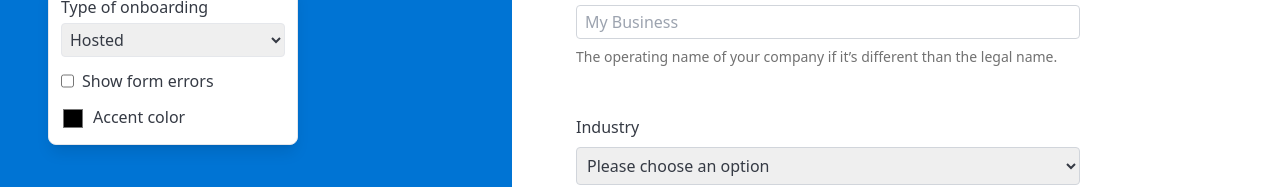
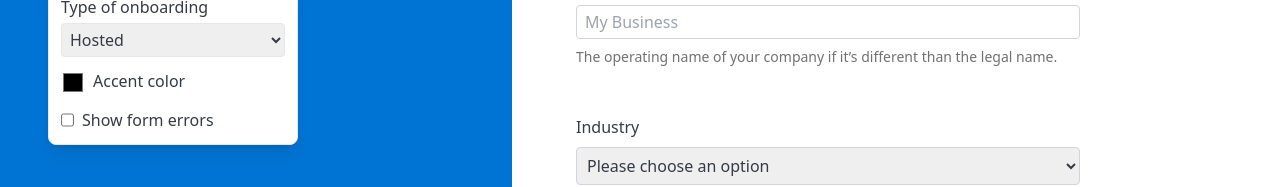
Before and after one commit to eliang-stripe/onboarding, a Gatsby site: page / in a window 1280 px wide. Shown: the part 607-794 px from the top of the page. Built offline with nearby package versions, Linux system fonts and the light colour scheme; Gatsby itself is replaced by a stand-in of ours.

Commit message:
fix color issue

```diff
--- a/package.json
+++ b/package.json
@@ -38,7 +38,7 @@
     "serve": "gatsby serve",
     "clean": "gatsby clean",
     "test": "echo \"Write tests! -> https://gatsby.dev/unit-testing\" && exit 1",
-    "deploy": "gatsby build --prefix-paths && gh-pages -d public"
+    "deploy": "gatsby build --prefix-paths && gh-pages -d public --message 'GIT_VALID_PII_OVERRIDE'"
   },
   "repository": {
     "type": "git",
--- a/src/pages/index.js
+++ b/src/pages/index.js
@@ -167,15 +167,15 @@ const IndexPage = () => {
           </select>
         </div>
 
+        <div className={`${selectedNavOption != "direct" ? "" : "hidden"} flex gap-2`}>
+          <input type="color" id="accent-color" onChange={(e) => setAccentVariable(e.target.value)} className="w-6 bg-transparent"
+          />
+          <label htmlFor="accent-color">Accent color</label>
+        </div>
+
         <div className="flex gap-2">
           <input type="checkbox" id="show-errors" checked={showErrors} onChange={(e) => setShowErrors(e.target.checked)} />
           <label htmlFor="show-errors">Show form errors</label>
-        </div>
-
-        <div className={`${selectedNavOption != "embedded" ? "" : "hidden"} flex gap-2`}>
-          <input type="color" id="accent-color" onChange={(e) => setAccentVariable(e.target.value)} className="w-6 bg-transparent"
-          />
-          <label htmlFor="accent-color">Accent color</label>
         </div>
 
         <div className={`${selectedNavOption == "embedded" ? "" : "hidden"} flex gap-2`}>
```
